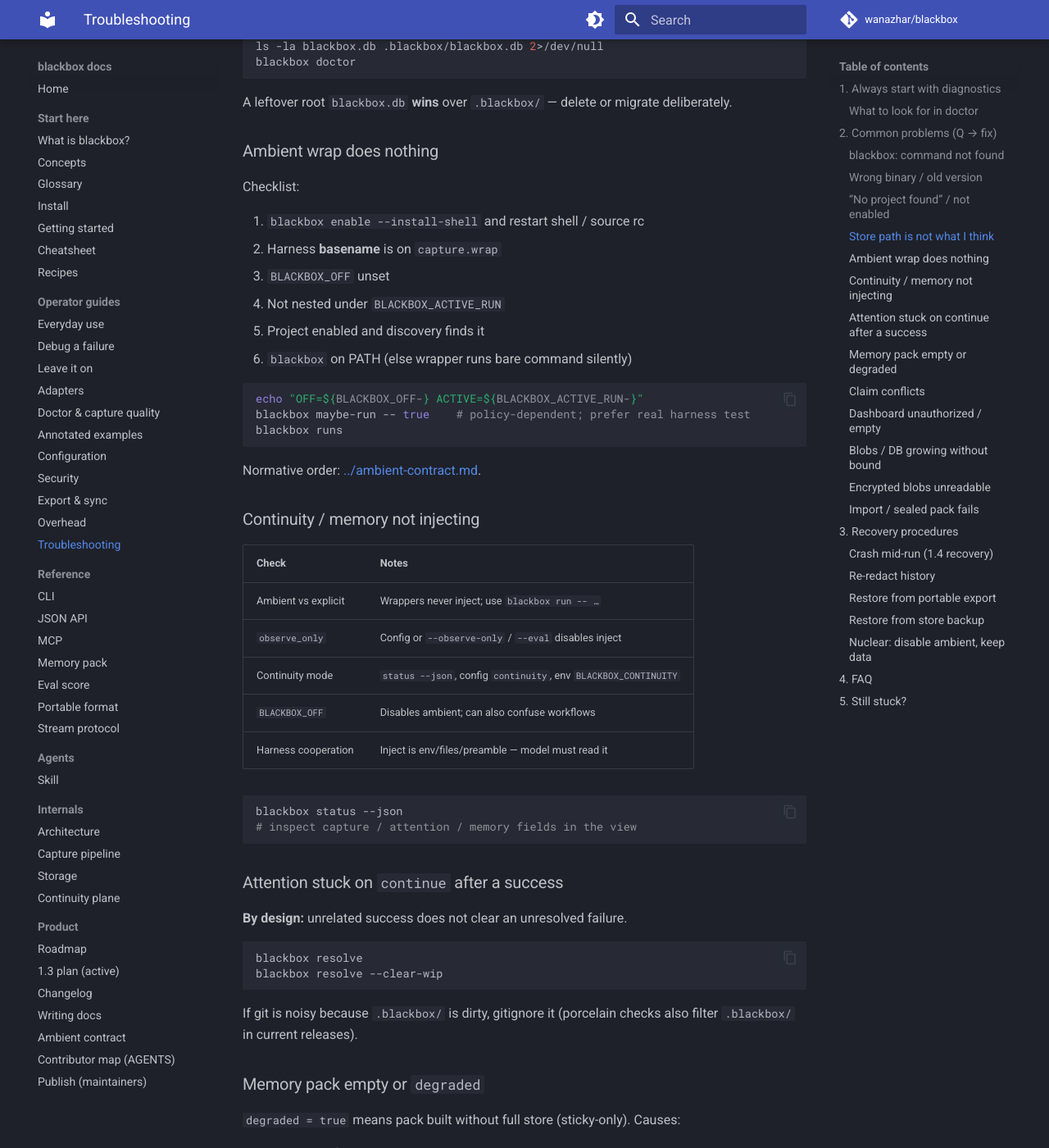
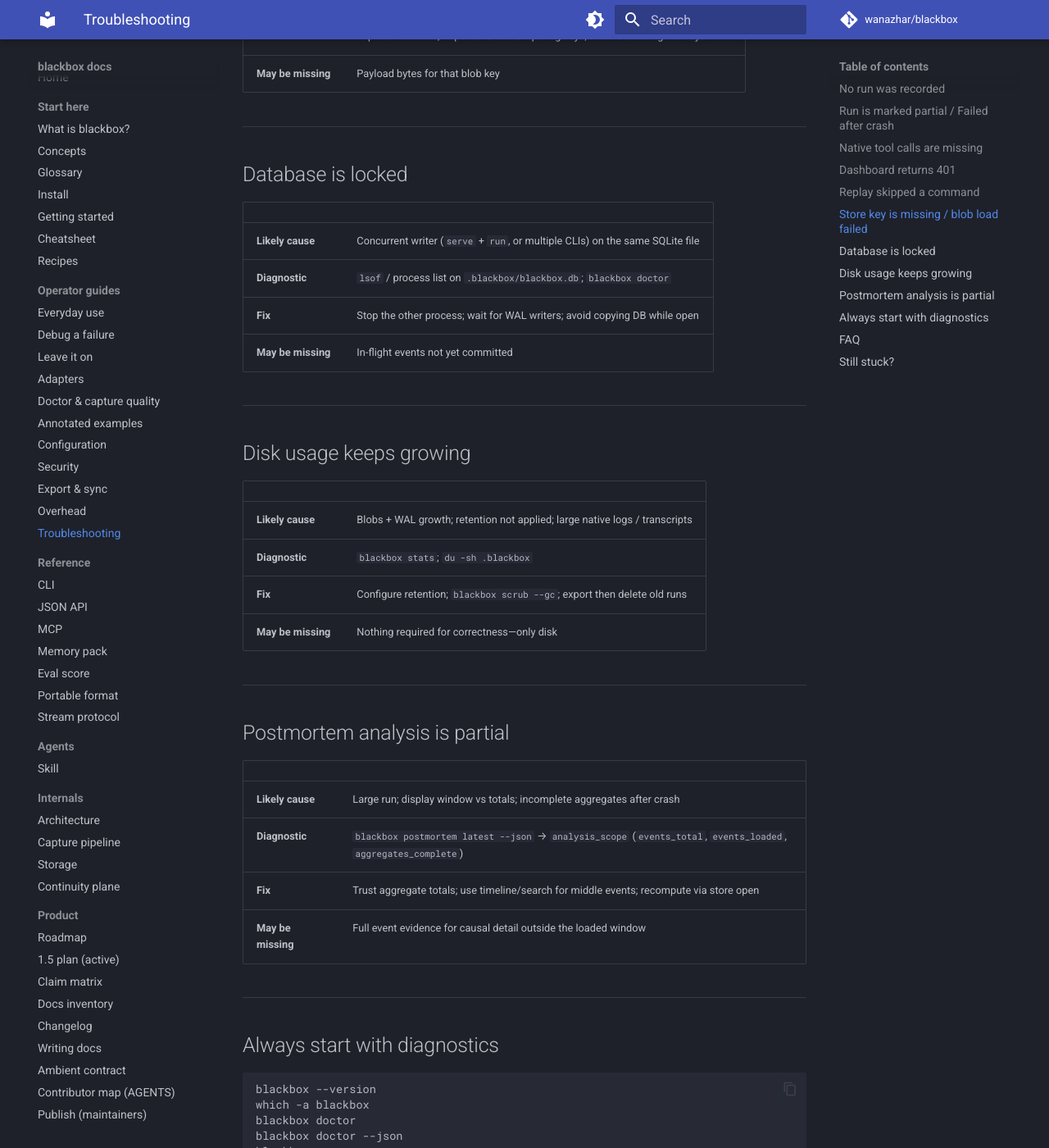
Before and after one commit to wanazhar/blackbox, an MkDocs documentation site: the page built from docs/guide/troubleshooting.md, in a window 1280 px wide and 1400 px high, scrolled down 2309 px. Shown: the whole window at 82% size. Built offline with MkDocs 1.6.1 and Material for MkDocs 9.7.7, drawn with Linux system fonts in a browser that asks for light colours; comment, search, counter and statistics services are not loaded; some of the changed text lies outside the part shown.

Commit message:
docs(1.5): claim matrix, inventory refresh, and docs CI gates
Add docs/claims.md, symptom-first troubleshooting, inventory for claims,
CHANGELOG/plan/roadmap updates, and tests/docs_commands.rs wired into CI
and release-qualify.

````diff
--- /dev/null
+++ b/docs/claims.md
@@ -0,0 +1,23 @@
+# Technical claim matrix
+
+High-risk product claims classified by evidence (1.5 docs truth). Update when
+tests or platforms change.
+
+| Claim | Class | Evidence / limitation |
+|---|---|---|
+| Recorder does not inject child-visible `BLACKBOX_*` control env | test-backed | `tests/neutrality_contract.rs`; PTY TTY differences remain |
+| Nest guard works without child-visible active-run env | test-backed | Supervisor PID markers; `tests/neutrality_contract.rs` |
+| Secrets are redacted before SQLite/blobs by default | test-backed | Holdback stream + store scan; `tests/redaction_*` |
+| Physical secure erase of prior raw writes | best-effort | SSD/COW/WAL residuals; scrub is logical |
+| Capture coverage is complete for all surfaces | platform-dependent | Process polling loss; native logs optional; `not_applicable` scoring |
+| Process observation sees every short-lived child | best-effort | Spawn-storm measures loss; not eBPF |
+| Replay is OS process isolation | best-effort / platform-dependent | **Workspace** = temp directory only; **`--contained`** = bubblewrap namespaces when `bwrap` present (fail closed otherwise); not multi-tenant hardened |
+| Workspace restore is complete for all files | best-effort | Manifest limits (files/bytes/depth); report lists gaps |
+| Portable import preserves content-addressed integrity | test-backed | Hash must match; no rename-to-unverified-key; `tests/portable_import_atomicity.rs` |
+| Crash recovery never invents success | test-backed | Abandoned `Running` → `Failed`; `tests/fault_recovery.rs` |
+| Dashboard auth for browsers without tokens in URLs | test-backed | Session cookie + Bearer; `tests/dashboard_auth.rs` |
+| Large-run totals independent of display windows | test-backed | Aggregates + `analysis_scope`; `tests/long_run_integrity.rs` |
+| macOS full parity with Linux process backends | platform-dependent | PR runtime gate; full process matrix deferred |
+| Windows support | planned / out of scope | Explicit non-goal for 1.5 |
+
+**Classes:** `code-backed` · `test-backed` · `platform-dependent` · `best-effort` · `planned` · `historical`.
--- a/docs/guide/troubleshooting.md
+++ b/docs/guide/troubleshooting.md
@@ -1,19 +1,111 @@
 # Troubleshooting
 
-**Answers:** How to diagnose install/store/ambient/continuity problems, recover abandoned runs, reclaim disk, and distinguish “capture is broken” from “the agent failed.”
+Symptom-first diagnostics. Each entry: likely cause → one diagnostic command → fix → what may be missing.
 
-| If the problem is… | Go here instead |
-|---|---|
-| Agent logic failed but capture looks fine | [debug-a-failure.md](debug-a-failure.md) |
-| Install only | [install.md](install.md) |
-| Ambient policy questions | [leave-it-on.md](leave-it-on.md) |
-| Secrets / permissions | [security.md](security.md) |
-| Doctor score / capture quality fields | [doctor-and-capture.md](doctor-and-capture.md) |
-| Interpreting handoff JSON | [examples.md](examples.md) |
+Related: [debug-a-failure.md](debug-a-failure.md) (agent logic failed), [install.md](install.md), [security.md](security.md), [doctor-and-capture.md](doctor-and-capture.md).
 
 ---
 
-## 1. Always start with diagnostics
+## No run was recorded
+
+| | |
+|---|---|
+| **Likely cause** | Command not under `blackbox run` / ambient wrap; `BLACKBOX_OFF`; wrong store path |
+| **Diagnostic** | `blackbox runs --limit 5` and `blackbox doctor --json` (store path) |
+| **Fix** | `blackbox run -- <cmd>` or enable ambient wrappers; unset `BLACKBOX_OFF`; check `--store` / `BLACKBOX_DB` |
+| **May be missing** | Entire run (nothing to import/analyze) |
+
+---
+
+## Run is marked partial / Failed after crash
+
+| | |
+|---|---|
+| **Likely cause** | Supervisor exited while status was `Running` (recovered on next open) |
+| **Diagnostic** | `blackbox show latest --json` → notes contain `recovered:` / `interrupted` |
+| **Fix** | Re-run the agent; inspect last events; do not treat as success |
+| **May be missing** | Final events, end checkpoint, complete coverage |
+
+---
+
+## Native tool calls are missing
+
+| | |
+|---|---|
+| **Likely cause** | Generic adapter; native logs off/project-only; adapter drought |
+| **Diagnostic** | `blackbox postmortem latest --json` → `capture_coverage` / `native_log.health` |
+| **Fix** | Use a known harness binary; set native log scope if appropriate; inspect PTY transcript |
+| **May be missing** | Structured `tool.call` / `tool.result` (PTY text may still exist) |
+
+---
+
+## Dashboard returns 401
+
+| | |
+|---|---|
+| **Likely cause** | `--token` / `BLACKBOX_SERVE_TOKEN` set; no Bearer header or session cookie |
+| **Diagnostic** | `curl -sI -H "Authorization: Bearer $TOKEN" http://127.0.0.1:7788/api/runs` |
+| **Fix** | Browser: open `/login` and submit token (sets HttpOnly cookie). API: `Authorization: Bearer …`. Do not put tokens in query strings |
+| **May be missing** | Nothing in the store; auth only |
+
+---
+
+## Replay skipped a command
+
+| | |
+|---|---|
+| **Likely cause** | Workspace policy blocked shell/lossy argv/destructive side effects |
+| **Diagnostic** | Re-run with preflight output; check fidelity / side_effect on the event |
+| **Fix** | Prefer exact argv capture; use `--live` only when you accept full side effects; workspace mode is not kernel isolation |
+| **May be missing** | That command’s re-execution (original trace still present) |
+
+---
+
+## Store key is missing / blob load failed
+
+| | |
+|---|---|
+| **Likely cause** | Incomplete export; hash mismatch rejected on import; blob GC; wrong store path |
+| **Diagnostic** | `blackbox doctor`; re-import error message for `hash mismatch` |
+| **Fix** | Export with blobs; import without tampering keys; avoid scrubbing live keys |
+| **May be missing** | Payload bytes for that blob key |
+
+---
+
+## Database is locked
+
+| | |
+|---|---|
+| **Likely cause** | Concurrent writer (`serve` + `run`, or multiple CLIs) on the same SQLite file |
+| **Diagnostic** | `lsof` / process list on `.blackbox/blackbox.db`; `blackbox doctor` |
+| **Fix** | Stop the other process; wait for WAL writers; avoid copying DB while open |
+| **May be missing** | In-flight events not yet committed |
+
+---
+
+## Disk usage keeps growing
+
+| | |
+|---|---|
+| **Likely cause** | Blobs + WAL growth; retention not applied; large native logs / transcripts |
+| **Diagnostic** | `blackbox stats`; `du -sh .blackbox` |
+| **Fix** | Configure retention; `blackbox scrub --gc`; export then delete old runs |
+| **May be missing** | Nothing required for correctness—only disk |
+
+---
+
+## Postmortem analysis is partial
+
+| | |
+|---|---|
+| **Likely cause** | Large run; display window vs totals; incomplete aggregates after crash |
+| **Diagnostic** | `blackbox postmortem latest --json` → `analysis_scope` (`events_total`, `events_loaded`, `aggregates_complete`) |
+| **Fix** | Trust aggregate totals; use timeline/search for middle events; recompute via store open |
+| **May be missing** | Full event evidence for causal detail outside the loaded window |
+
+---
+
+## Always start with diagnostics
 
 ```bash
 blackbox --version
@@ -24,253 +116,33 @@
 blackbox status
 ```
 
-### What to look for in `doctor`
-
-| Signal | Meaning |
-|---|---|
-| Store path | Unexpected path → env legacy db / `--store` (see config) |
-| Schema version | Migration or corrupt open issues |
-| Run count / DB + blob sizes | Growth / retention |
-| Permission warnings | Group/other-readable store |
-| `encrypt_blobs` / key path | Crypto on? External key? |
-| Orphan `Running` runs | Crash mid-run; recovered on open as `Failed` |
-| Capture quality notes | Last run coverage/lag warnings |
-| Daily-driver score notes | Soft score + tips (ambient, vault, eval, …) |
-
-Field-level guide: [doctor-and-capture.md](doctor-and-capture.md). `stats` summarizes runs/events/blobs and retention auto-apply.
+Field-level doctor guide: [doctor-and-capture.md](doctor-and-capture.md).
 
 ---
 
-## 2. Common problems (Q → fix)
-
-### `blackbox: command not found`
-
-Binary not on `PATH`.
-
-```bash
-curl -fsSL https://raw.githubusercontent.com/wanazhar/blackbox/master/install.sh | sh
-# or
-cargo install blackbox-recorder
-hash -r 2>/dev/null; rehash 2>/dev/null
-blackbox --version
-```
-
-### Wrong binary / old version
-
-```bash
-which -a blackbox
-blackbox --version
-type blackbox
-```
-
-Remove stale copies or put the intended install directory first on `PATH`.
-
-### “No project found” / not enabled
-
-Discovery walks ancestors for `.blackbox/`.
-
-```bash
-pwd
-blackbox status
-blackbox enable                 # or enable --memory-bus --install-shell
-ls -la .blackbox/config.toml
-```
-
-If you expected a parent project, `cd` there or pass project/store overrides.
-
-### Store path is not what I think
-
-Priority: `--store` → `BLACKBOX_DB` → legacy `./blackbox.db` if present → `.blackbox/blackbox.db`.
-
-```bash
-echo "BLACKBOX_DB=${BLACKBOX_DB-}"
-ls -la blackbox.db .blackbox/blackbox.db 2>/dev/null
-blackbox doctor
-```
-
-A leftover root `blackbox.db` **wins** over `.blackbox/` — delete or migrate deliberately.
-
-### Ambient wrap does nothing
-
-Checklist:
-
-1. `blackbox enable --install-shell` and restart shell / source rc
-2. Harness **basename** is on `capture.wrap`
-3. `BLACKBOX_OFF` unset
-4. Not nested under `BLACKBOX_ACTIVE_RUN`
-5. Project enabled and discovery finds it
-6. `blackbox` on PATH (else wrapper runs bare command silently)
-
-```bash
-echo "OFF=${BLACKBOX_OFF-} ACTIVE=${BLACKBOX_ACTIVE_RUN-}"
-blackbox maybe-run -- true    # policy-dependent; prefer real harness test
-blackbox runs
-```
-
-Normative order: [../ambient-contract.md](../ambient-contract.md).
-
-### Continuity / memory not injecting
-
-| Check | Notes |
-|---|---|
-| Ambient vs explicit | Wrappers never inject; use `blackbox run -- …` |
-| `observe_only` | Config or `--observe-only` / `--eval` disables inject |
-| Continuity mode | `status --json`, config `continuity`, env `BLACKBOX_CONTINUITY` |
-| `BLACKBOX_OFF` | Disables ambient; can also confuse workflows |
-| Harness cooperation | Inject is env/files/preamble — model must read it |
-
-```bash
-blackbox status --json
-# inspect capture / attention / memory fields in the view
-```
-
-### Attention stuck on `continue` after a success
-
-**By design:** unrelated success does not clear an unresolved failure.
-
-```bash
-blackbox resolve
-blackbox resolve --clear-wip
-```
-
-If git is noisy because `.blackbox/` is dirty, gitignore it (porcelain checks also filter `.blackbox/` in current releases).
-
-### Memory pack empty or `degraded`
-
-`degraded = true` means pack built without full store (sticky-only). Causes:
-
-- Store open failure / lock
-- Corruption (doctor)
-- Hard time budget exceeded during pack build
-
-Pack may still be delivered; fidelity is reduced. Fix store access, then re-run to refresh.
-
-### Claim conflicts
-
-```bash
-blackbox claim status
-blackbox claim release          # if you own it
-# or acquire with your holder after coordination
-blackbox claim acquire --holder "$USER"
-```
-
-`gate_mode = require_ack` on explicit run: set `BLACKBOX_ACK=1` or `blackbox ack`.
-
-### Dashboard unauthorized / empty
-
-```bash
-# token required for non-loopback; Bearer only
-curl -s -o /dev/null -w "%{http_code}\n" http://127.0.0.1:7788/api/runs
-curl -s -H "Authorization: Bearer $BLACKBOX_SERVE_TOKEN" http://127.0.0.1:7788/api/runs
-```
-
-### Blobs / DB growing without bound
-
-```toml
-[retention]
-auto_apply = true
-keep_runs = 50
-```
-
-```bash
-blackbox stats
-blackbox purge --keep 50      # see CLI help for exact flags
-blackbox scrub --gc
-blackbox gc
-```
-
-Also consider `store_git_diffs = false`, `env_capture = "allowlist"`, `native_log_scope = "project"`.
-
-### Encrypted blobs unreadable
-
-Missing key: set `BLACKBOX_STORE_KEY` / `BLACKBOX_STORE_KEY_FILE` or restore `store.key`. Without key, encrypted blobs cannot be opened — by design.
-
-### Import / sealed pack fails
-
-```bash
-blackbox import pack.json --passphrase '…'
-# ensure format is portable or sealed v1; wrong passphrase fails closed
-```
-
----
-
-## 3. Recovery procedures
-
-### Crash mid-run (1.4 recovery)
-
-On next store open, abandoned `Running` rows become **`Failed`** (never success). Notes record that the supervisor was **interrupted** and that final events/checkpoints may be incomplete. Committed events and blobs are preserved.
-
-```bash
-blackbox doctor          # orphan Running count / daily-driver notes
-blackbox runs
-blackbox show <id>        # inspect partial timeline
-blackbox postmortem <id>  # will not invent a successful outcome
-```
-
-Capture backpressure: merge lag samples and send_failures appear on `capture.coverage` metadata (`backpressure`); the merge path does **not** silently drop events under normal operation.
-
-### Re-redact history
-
-```bash
-blackbox scrub --gc
-```
-
-### Restore from portable export
-
-```bash
-blackbox import trace.json
-# sealed:
-blackbox import trace.sealed.json --passphrase '…'
-```
-
-### Restore from store backup
-
-```bash
-blackbox restore vault.bbx.json --passphrase '…'
-```
-
-### Nuclear: disable ambient, keep data
-
-```bash
-blackbox disable
-blackbox enable --uninstall-shell
-# data remains under .blackbox/
-```
-
----
-
-## 4. FAQ
-
-**Does blackbox slow my agent down?**
-Overhead is designed for ambient use. Soft budgets live in `tests/overhead_smoke.rs` / `overhead_bench`. Git porcelain is time-bounded (failure → conservative dirty=false). See [overhead.md](overhead.md).
+## FAQ
 
 **Can I use blackbox without shell wrappers?**
 Yes. Explicit `blackbox run -- <cmd>` only.
 
 **Windows?**
-Partial: PowerShell install, process kill paths; full PTY fidelity is strongest on Unix. Check current CLI notes for platform limits.
+Out of scope for 1.5; strongest PTY fidelity is Unix.
 
 **How do I share a run?**
-`blackbox export <id> -o trace.json` (redacted). Recipient: `blackbox import trace.json`. Or sealed passphrase export.
-
-**Why crates.io name `blackbox-recorder`?**
-Package name collision; binary and crate path remain `blackbox`.
+`blackbox export <id> --format portable -o trace.json` (redacted). Recipient: `blackbox import trace.json`.
 
 **Is postmortem an LLM summary?**
-No. Deterministic analysis over the event stream (headline, evidence, anomalies, …).
-
-**Diff vs postmortem?**
-Postmortem explains one run; `diff` compares two runs’ trajectories.
+No. Deterministic analysis over the event stream.
 
 **JSON shape?**
 [../reference/json-api.md](../reference/json-api.md).
 
 ---
 
-## 5. Still stuck?
+## Still stuck?
 
 1. `blackbox doctor --json` and `blackbox status --json`
 2. Minimal repro: `blackbox run --observe-only -- true` then `show latest`
-3. File an issue with doctor JSON (redact hosts/paths if needed), OS, version, and whether ambient or explicit run
+3. File an issue with doctor JSON (redact hosts/paths), OS, version, ambient vs explicit run
 
-Contributor internals: [../internals/architecture.md](../internals/architecture.md).
+Internals: [../internals/architecture.md](../internals/architecture.md).
--- a/mkdocs.yml
+++ b/mkdocs.yml
@@ -53,6 +53,8 @@
   plan/adoption-1.1.md
   plan/agent-memory-bus-1.2.md
   plan/daily-driver-0.2.md
+  plan/trust-explain-1.3.md
+  plan/trust-proof-1.4.md
   history/**
   AUDIT.md
 
@@ -95,7 +97,9 @@
       - Continuity plane: internals/continuity-plane.md
   - Product:
       - Roadmap: ROADMAP.md
-      - 1.3 plan (active): plan/trust-explain-1.3.md
+      - 1.5 plan (active): plan/trace-integrity-1.5.md
+      - Claim matrix: claims.md
+      - Docs inventory: inventory.md
       - Changelog: CHANGELOG.md
       - Writing docs: WRITING.md
       - Ambient contract: ambient-contract.md
````
Also changed, not shown: CHANGELOG.md (+9 -1 lines), docs/README.md (+3 -2 lines), docs/ROADMAP.md (+5 -5 lines), docs/inventory.json (+29 -13 lines), docs/inventory.md (+2 -0 lines), docs/plan/trace-integrity-1.5.md (+9 -8 lines), 3 other files.
